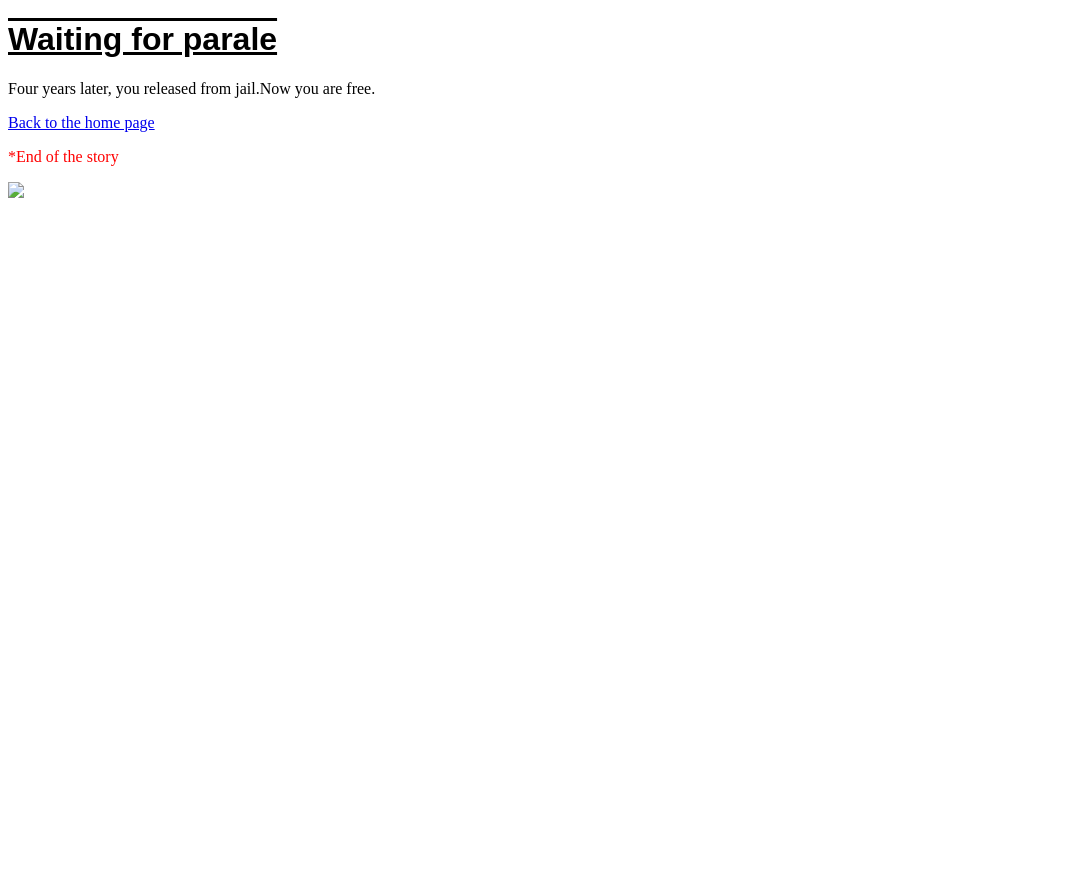
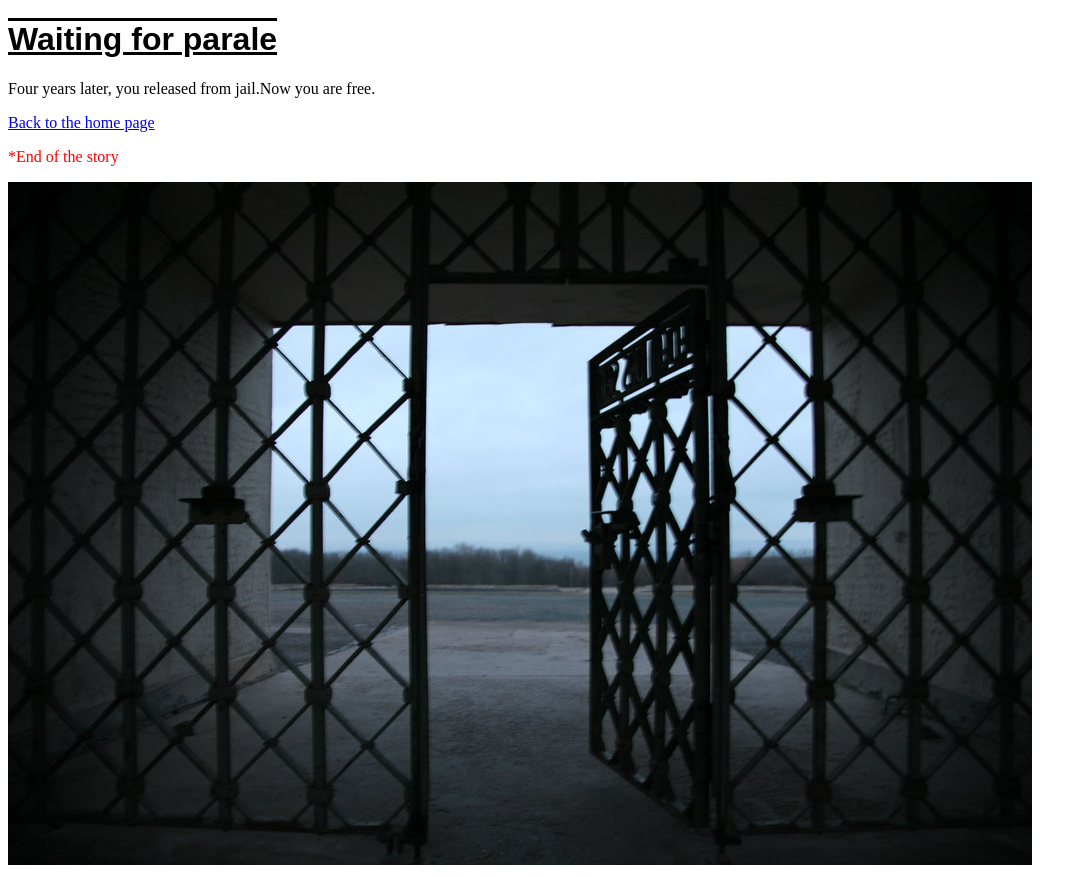
Before and after one commit to cashzhangbmcc/EscapeFromJail, a plain HTML site: page page 3b.html in a window 1280 px wide. Shown: the whole page, without its empty margins (0-1087 px from the left). Before the commit the page ends 800 px from the top, so only its background shows below. Drawn offline with Linux system fonts and the light colour scheme.

Commit message:
Update page 3b.html

```diff
--- a/page 3b.html
+++ b/page 3b.html
@@ -13,7 +13,7 @@
         <p>Four years later, you released from jail.Now you are free.</p>
         <a href="index.html">Back to the home page</a>
         <p id="p3">*End of the story</p>
-        <img id="rfj" src="Released from jail.jpg" />
+        <img id="rfj" src="ReleasedFromJail.jpg" />
 
     </body>
 </html>
```
